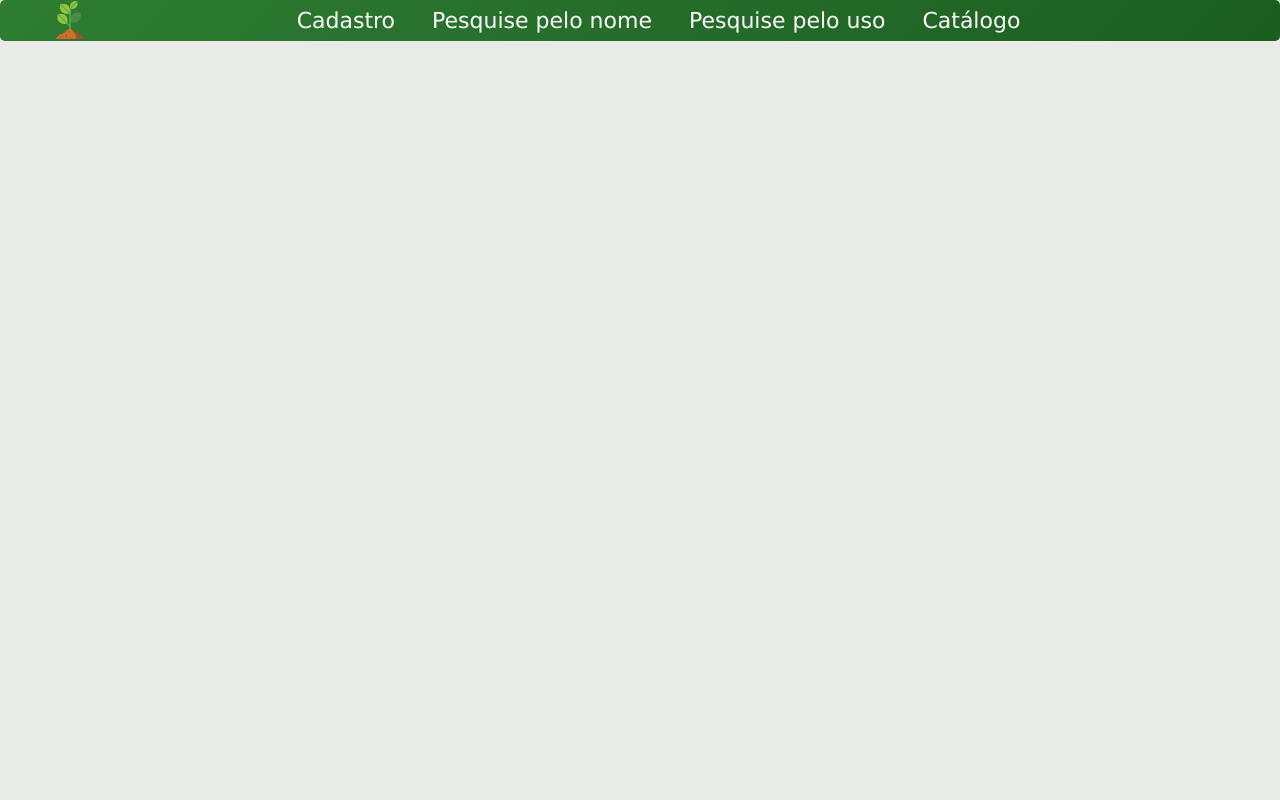
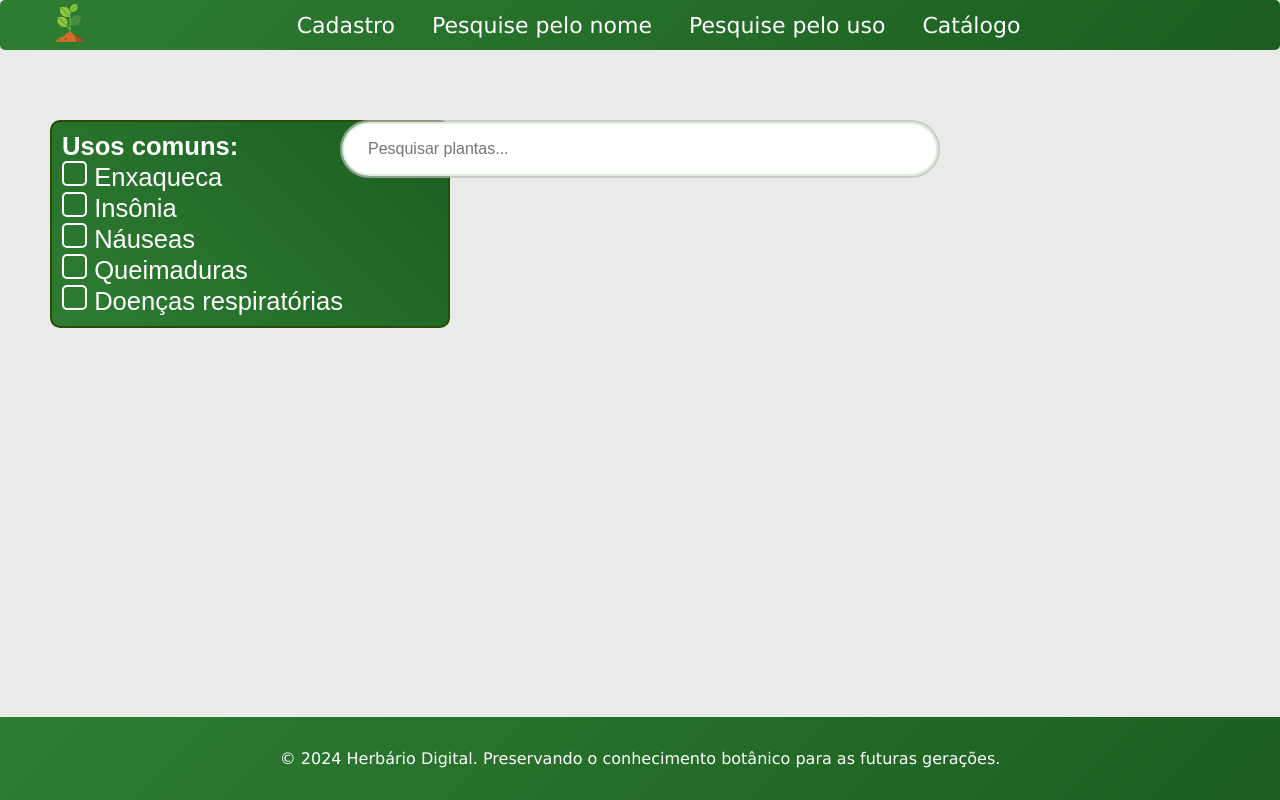
Before and after one commit to hunter2112/Projeto-Integrador-Modulo-D, a PHP site: page /pesquisa_uso.html in a window 1280 px wide. Run offline with PHP 8.4, Linux system fonts and the light colour scheme.

Commit message:
Alterações nas páginas de pesquisas

```diff
--- a/assets/css/base.css
+++ b/assets/css/base.css
@@ -53,6 +53,7 @@ a {
   top: 0; /* Alinha no topo */
   left: 0; /* Garante que ocupe toda a largura */
   width: 100%;
+  height: 50px;
   background: linear-gradient(
     135deg,
     #2e7d32 0%,
@@ -129,7 +130,7 @@ a {
   background-color: white;
   height: auto;
   margin-left: 10px;
-  border-radius: 16px;
+
 }
 
 /* Nome da planta */
@@ -198,7 +199,7 @@ footer {
   text-align: center;
   overflow: hidden;
   margin: auto;
-  margin-top: 20px;
+  margin-top: 30px;
 }
 
 .slides {
@@ -216,6 +217,7 @@ footer {
 .slides::-webkit-scrollbar {
   width: 10px;
   height: 10px;
+  margin: 5px
 }
 .slides::-webkit-scrollbar-thumb {
   margin-top: 10px;
@@ -234,16 +236,19 @@ footer {
   scroll-snap-align: start;
   flex-shrink: 0;
   width: 700px;
-  height: 410px;
+  height: 370px;
   margin-right: 50px;
-  border-radius: 10px;
   background-color: #ffffff;
   transform-origin: center center;
-  transform: scale(1);
-  transition: transform 0.5s;
+  transition: all ease 0.5s ;
   position: relative;
   font-size: 100px;
-  border-radius: 16px;
+
+}
+
+.slides > div:hover{
+  transform: scale(0.95);
+  box-shadow: 0 4px 20px rgba(0, 0, 0, 0.08);
 }
 
 img {
@@ -267,6 +272,7 @@ img {
   border-radius: 30%;
   margin-top: 5px;
   position: relative;
+  transition: all 0.1s ease;
 }
 .carousel > a:active {
   top: 1px;
@@ -274,22 +280,28 @@ img {
 .carousel > a:hover{
   background-color: #1b5e20;
   transform: scaleX(1.1);
-  transition: transform 50ms ease;
 }
 .carousel > a:focus {
   background-color: rgb(2, 48, 13);
-  transition: color 2s ease;
+
 }
 
 
 .site_logo{
   width: 40px;
   height: 40px;
+  margin-top: 3px;
   margin-left: 50px;
   position: fixed;
   top: 0;
   left: 0;
+  transition: all 0.5s ease;
 }
+
+.site_logo:hover{
+  transform: scale(1.1);
+}
+
 
 /* Don't need button navigation */
 @supports (scroll-snap-type) {
--- a/assets/css/pesquisa.css
+++ b/assets/css/pesquisa.css
@@ -1,6 +1,6 @@
 /* Barra de pesquisa */
 .search {
-  max-width: 500px; /* Largura máxima de 500 pixels */
+  max-width: 600px; /* Largura máxima de 500 pixels */
   margin: 20px auto; /* Centraliza a barra de pesquisa */
   position: relative;
   border: 2px solid rgba(189, 189, 189, 0.692); /* Borda verde semi-transparente */
@@ -24,3 +24,46 @@
   border-color: #4caf50; /* Muda a borda para verde */
   box-shadow: 0 0 0 4px rgba(76, 175, 80, 0.1); /* Faz uma borda(anel de foco) personalizada */
 }
+input[type="checkbox"]{
+  appearance: none;
+  height: 25px;
+  width: 25px;
+  border: 2px solid #ffffff;
+  border-radius: 5px;
+  display: inline-block;
+  transition: 0.3s;
+  position: relative;
+}
+input[type="checkbox"]:checked{
+  background-color: #009933;
+  border-color: #ffffff;
+}
+input[type="checkbox"]:checked::after{
+  content: "✔";
+  color: rgb(255, 255, 255);
+  font-size: 20px;
+  position: absolute;
+  top: -4px;
+  left: 2px;
+}
+
+.caixa_filtro{
+  padding: 10px;
+  width: 400px;
+  font-size: 1.6em;
+  background: linear-gradient(
+    45deg,
+    #2e7d32 0%,
+    #1b5e20 100%
+  );
+  background-color: #3b4e28;
+  color: white;
+  font-family: sans-serif;
+  border: 2px solid #284d00;
+  border-radius: 10px;
+  position:absolute;
+  top:50;
+  bottom:50;
+  left:100;
+  margin-left: 50px;
+}
--- a/pesquisa_uso.html
+++ b/pesquisa_uso.html
@@ -34,7 +34,36 @@
     </div>
   </nav>
   <main>
+    <div class="caixa_filtro">
+      <h4>Usos comuns:</h4>
+          <input type="checkbox" class="filtro">
+          <label for="filtro">Enxaqueca</label>
+          <br>
 
+          <input type="checkbox" class="filtro">
+          <label for="filtro">Insônia</label>
+          <br>
+
+          <input type="checkbox" class="filtro">
+          <label for="filtro">Náuseas</label>
+          <br>
+
+          <input type="checkbox" class="filtro">
+          <label for="filtro">Queimaduras</label>
+          <br>
+
+          <input type="checkbox" class="filtro">
+          <label for="filtro">Doenças respiratórias</label>
+    </div>
+    <div class="search">
+      <!--Barra de pesquisa-->
+      <input type="search"  placeholder="Pesquisar plantas..." />
+    </div>
   </main>
+   <!-- Rodapé do site -->
+  <footer>
+    <p>&copy; 2024 Herbário Digital. Preservando o conhecimento botânico para as futuras gerações.</p>
+  </footer>
+  <script src="scripts/script.js"></script>
 </body>
 </html>
```
Also changed, not shown: assets/css/cadastro.css (+6 -1 lines), assets/css/camera.css (added, +14 -0 lines), base.html (+0 -30 lines), camera.html (added, +44 -0 lines), pesquisa_nome.html (+13 -0 lines).
